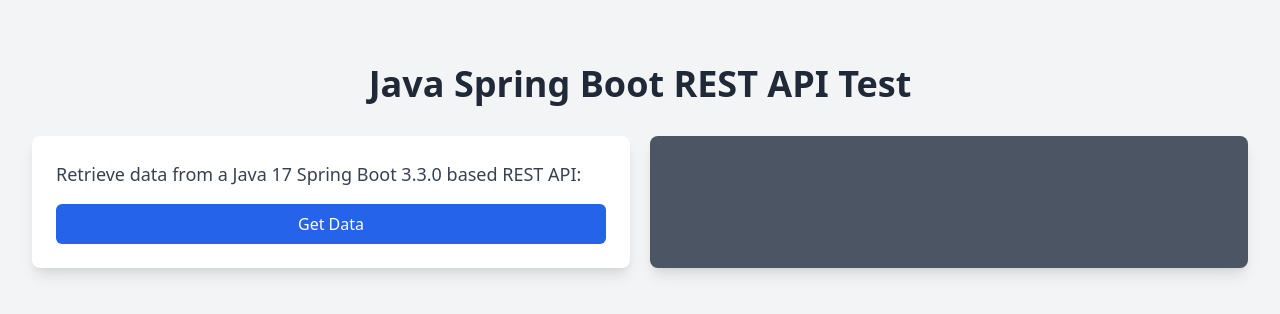
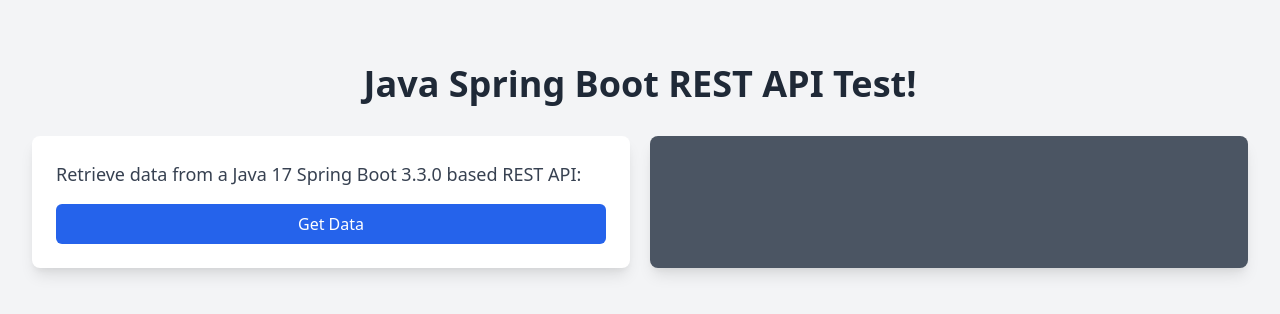
Before and after one commit to justinsovine/spring-boot-api-test, a plain HTML site: page frontend/public/index.html in a window 1280 px wide. Drawn offline with nearby package versions, Linux system fonts and the light colour scheme.

Commit message:
This is a test commit after fixing issues

```diff
--- a/frontend/public/index.html
+++ b/frontend/public/index.html
@@ -12,7 +12,7 @@
 <body class="bg-gray-100 font-sans leading-normal tracking-normal">
 
     <div class="container mx-auto p-8">
-        <h1 class="text-4xl font-bold text-center text-gray-800 my-8">Java Spring Boot REST API Test</h1>
+        <h1 class="text-4xl font-bold text-center text-gray-800 my-8">Java Spring Boot REST API Test!</h1>
 
         <div class="flex flex-col md:flex-row justify-between gap-5">
             <form class="flex flex-col gap-4 w-full md:w-1/2 bg-white p-6 rounded-lg shadow-lg">
```
